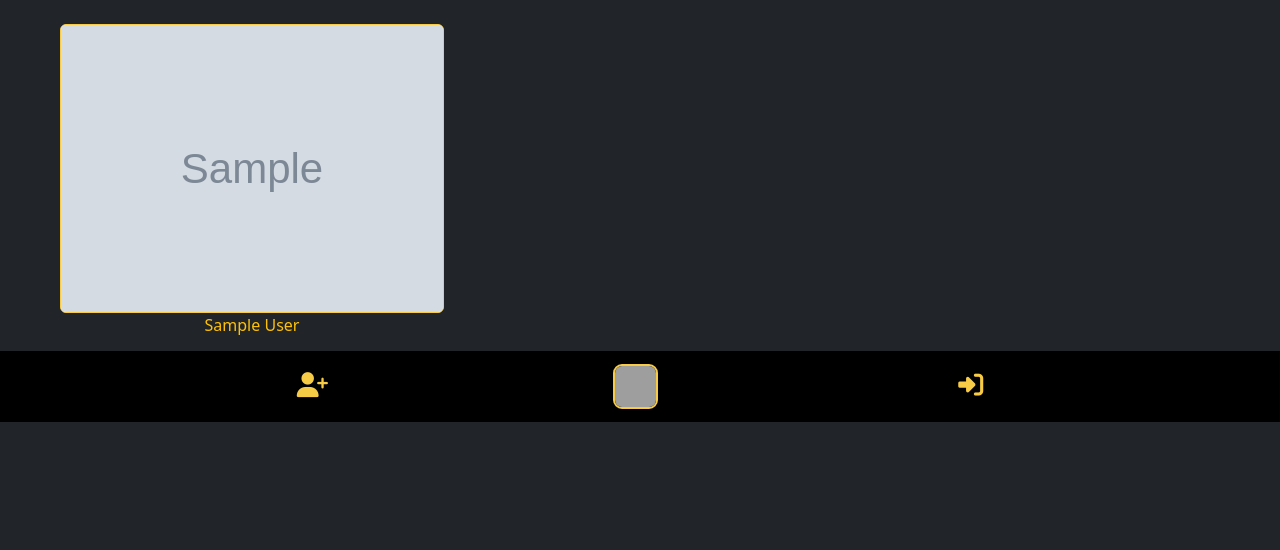
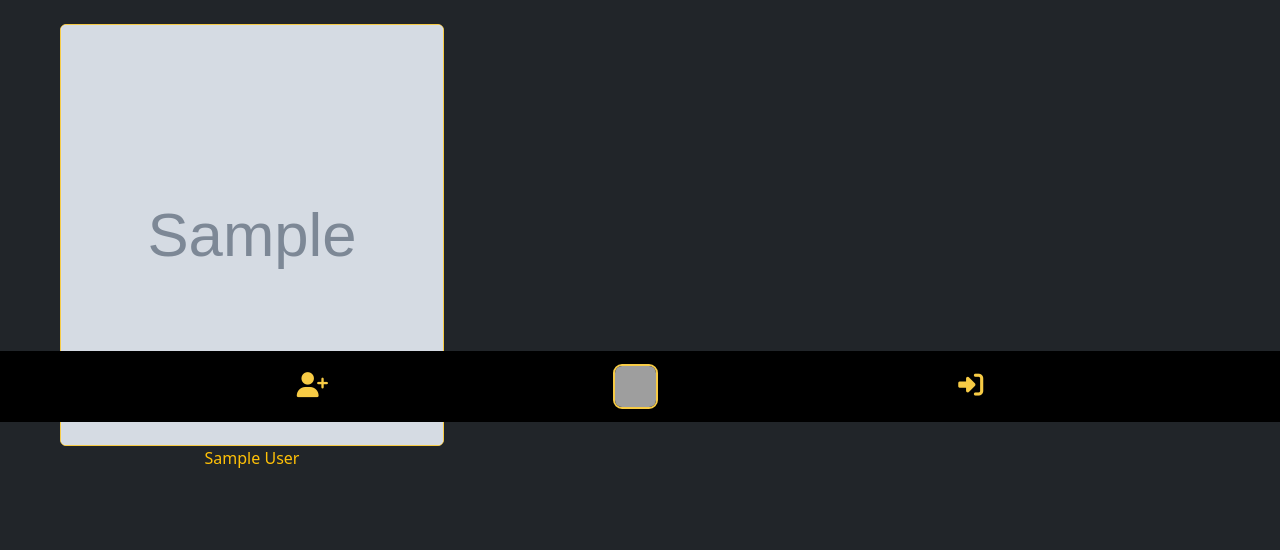
Before and after one commit to DestanT/we-rate-music, a Django app: a page that uses templates/users/clubs.html in a window 1280 px wide. Shown: the part 378-928 px from the top of the page. Before the commit the page ends 800 px from the top, so only its background shows below. Run offline with Django 4.2, Linux system fonts and the light colour scheme; tables that the repository leaves empty hold one stand-in row (values such as "Sample post"); grey boxes marked "Sample" are stand-in pictures; parts of the project's set-up code (start-up, migrations or seed data) failed here and were passed over; some libraries are stand-ins or nearby versions; grey boxes are pictures that could not be loaded.

Commit message:
Update clubs.html, better/more uniform layout

```diff
--- a/static/css/styles.css
+++ b/static/css/styles.css
@@ -18,6 +18,8 @@ header>div>img {
 .img-thumbnail {
     padding: 0;
     border: var(--bs-border-width) solid #F7CB45;
+    width: 33vw;
+    height: 33vw;
 }
 
 /* JavaScript Controls */
--- a/templates/users/clubs.html
+++ b/templates/users/clubs.html
@@ -1,25 +1,41 @@
 {% extends "base.html" %} {% block content %}
 <div class="container g-0 text-warning">
+    <!-- Displays all clubs the user is a member of -->
     <div class="row">
-        <!-- Displays all clubs the user is a member of -->
         {% for club in viewed_clubs %}
         <div class="col-4 g-1 text-center">
-            <a href="{% url 'club_details' username=viewed_profile.user.username club_slug=club.slug %}">
-                <img src="{{ club.club_image }}" class="img-thumbnail" alt="Image for {{ club.club_name }}'s club'">
-            </a>
-            {{ club.club_name }}
+            <div class="row">
+                <div class="col-12">
+                    <a href="{% url 'club_details' username=viewed_profile.user.username club_slug=club.slug %}">
+                        <img src="{{ club.club_image }}" class="img-thumbnail"
+                            alt="Image for {{ club.club_name }}'s club'">
+                    </a>
+                </div>
+            </div>
+            <div class="row">
+                <div class="col-12">
+                    {{ club.club_name }}
+                </div>
+            </div>
         </div>
         {% endfor %}
 
         <!-- Create a new Club button -->
         {% if request.user == viewed_profile.user %}
-        <div class="col-4">
-            <br>
-            <button class="btn btn-outline-warning" type="button" data-bs-toggle="modal" data-bs-target="#addClubModal">
-                <span>&#43;</span>
-                <br>
-                Add Club
+        <div class="col-4 g-1 text-center">
+            <button class="btn btn-outline-warning img-thumbnail" type="button" data-bs-toggle="modal"
+                data-bs-target="#addClubModal">
+                <div class="row">
+                    <div class="col-12">
+                        <span style="font-size: 3em;">&#43;</span>
+                    </div>
+                </div>
             </button>
+            <div class="row">
+                <div class="col-12">
+                    Add Club
+                </div>
+            </div>
         </div>
         {% endif %}
 
@@ -51,6 +67,7 @@
                 </div>
             </div>
         </form>
+
     </div>
 </div>
 {% endblock content %}
```
